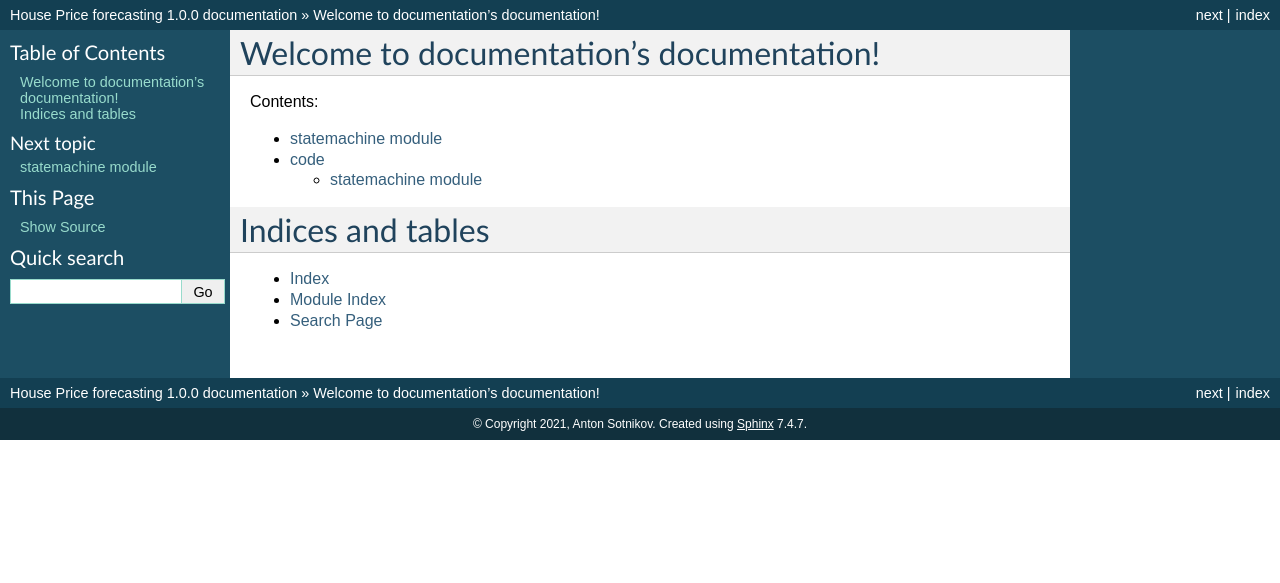
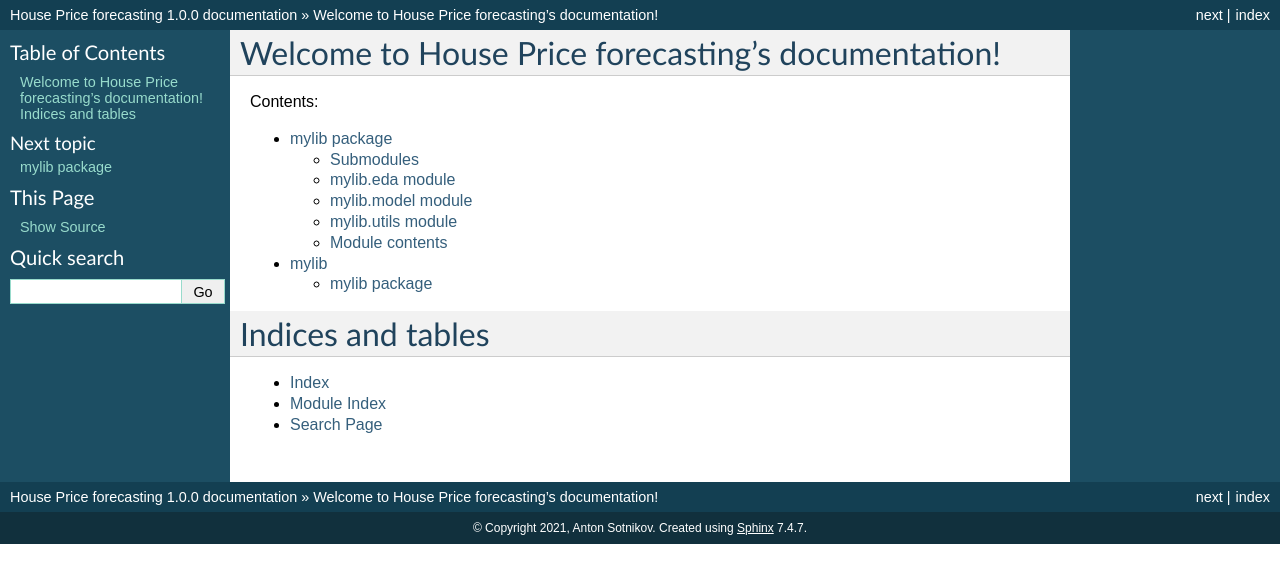
Before and after one commit to Antosha1/HousingPricePredictor, a Sphinx documentation site: the page built from docs/source/index.rst, in a window 1280 px wide. Shown: the top 583 px of the page. Built offline with Sphinx 7.4.7, drawn with Linux system fonts in a browser that asks for light colours.

Commit message:
fix index.rst

```diff
--- a/docs/source/conf.py
+++ b/docs/source/conf.py
@@ -12,7 +12,7 @@
 #
 import os
 import sys
-sys.path.insert(0, os.path.abspath('../../'))
+sys.path.insert(0, os.path.abspath('../..'))
 
 
 # -- Project information -----------------------------------------------------
@@ -41,7 +41,6 @@ templates_path = ['_templates']
 exclude_patterns = []
 
 autodoc_mock_imports = ['numpy', 'sklearn', 'pandas', 'matplotlib', 'seaborn', 'scipy']
-
 # -- Options for HTML output -------------------------------------------------
 
 # The theme to use for HTML and HTML Help pages.  See the documentation for
--- a/docs/source/index.rst
+++ b/docs/source/index.rst
@@ -1,20 +1,17 @@
-.. documentation documentation master file, created by
-   sphinx-quickstart on Mon Mar  8 17:06:56 2021.
+.. House Price forecasting documentation master file, created by
+   sphinx-quickstart on Tue Mar 23 14:40:17 2021.
    You can adapt this file completely to your liking, but it should at least
    contain the root `toctree` directive.
 
-Welcome to documentation's documentation!
-=========================================
+Welcome to House Price forecasting's documentation!
+===================================================
 
 .. toctree::
    :maxdepth: 2
    :caption: Contents:
 
-   statemachine
-
+   mylib
    modules
-
-
 
 Indices and tables
 ==================
--- a/docs/source/modules.rst
+++ b/docs/source/modules.rst
@@ -1,7 +1,7 @@
-code
-====
+mylib
+=====
 
 .. toctree::
    :maxdepth: 4
 
-   statemachine
+   mylib
--- /dev/null
+++ b/docs/source/mylib.rst
@@ -0,0 +1,37 @@
+mylib package
+=============
+
+Submodules
+----------
+
+mylib.eda module
+----------------
+
+.. automodule:: mylib.eda
+   :members:
+   :undoc-members:
+   :show-inheritance:
+
+mylib.model module
+------------------
+
+.. automodule:: mylib.model
+   :members:
+   :undoc-members:
+   :show-inheritance:
+
+mylib.utils module
+------------------
+
+.. automodule:: mylib.utils
+   :members:
+   :undoc-members:
+   :show-inheritance:
+
+Module contents
+---------------
+
+.. automodule:: mylib
+   :members:
+   :undoc-members:
+   :show-inheritance:
--- a/docs/source/statemachine.rst
+++ /dev/null
@@ -1,7 +0,0 @@
-statemachine module
-===================
-
-.. automodule:: statemachine
-   :members:
-   :undoc-members:
-   :show-inheritance:
```
